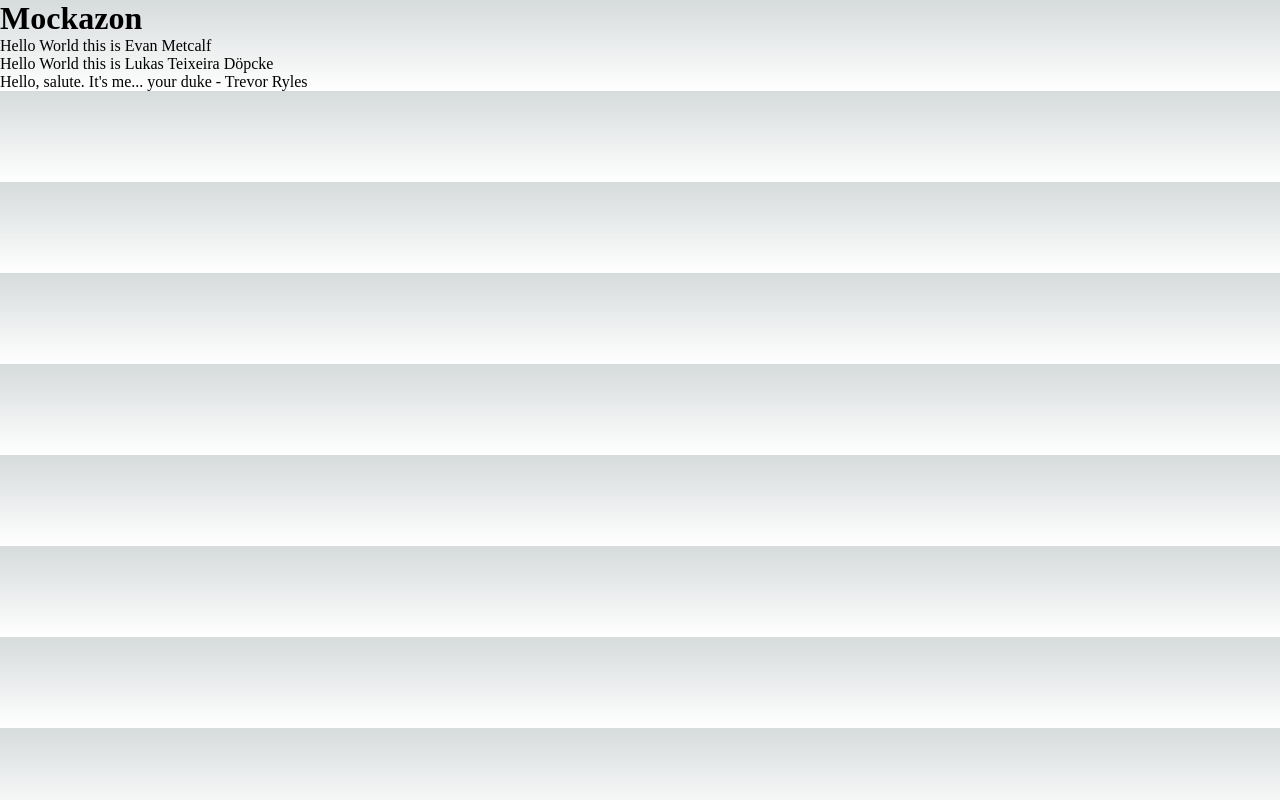
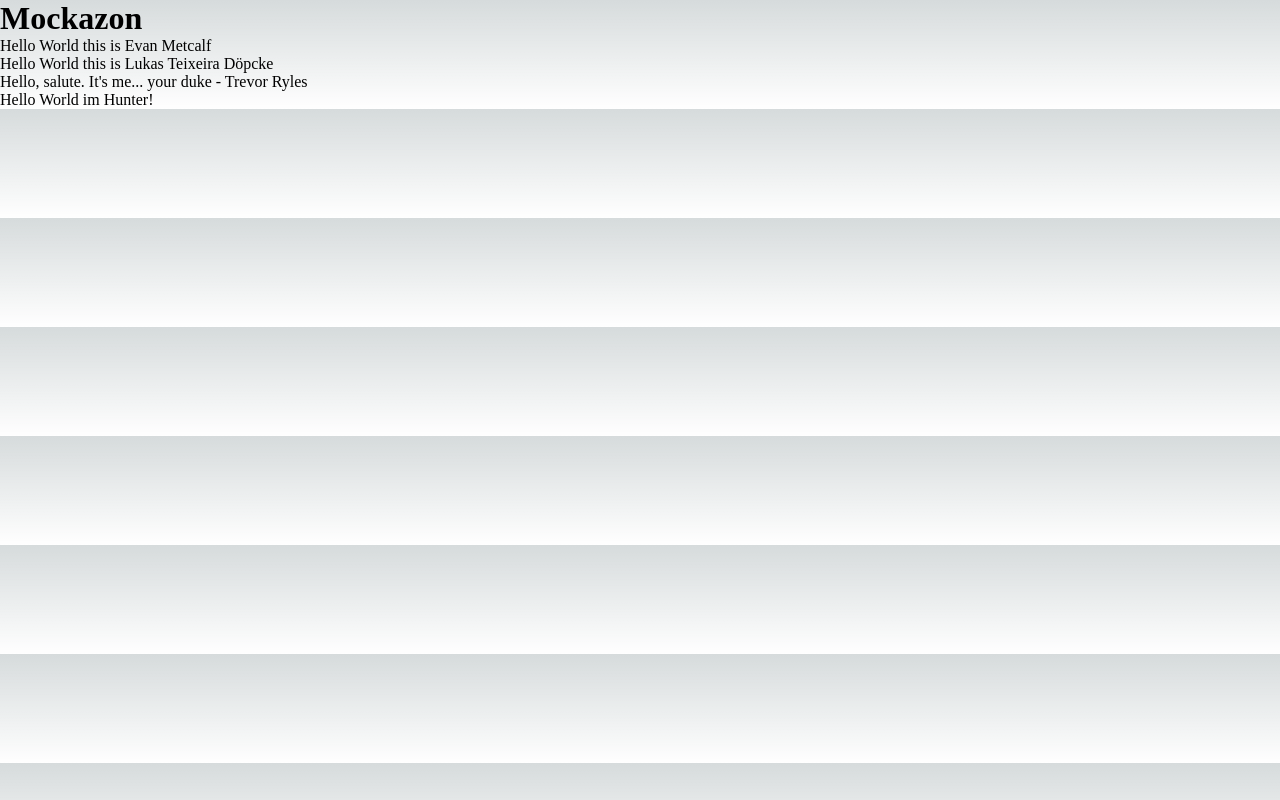
Before and after one commit to HuntTraitor/Mockazon, a Next.js app: page / in a window 1280 px wide. Built offline with nearby package versions, Linux system fonts and the light colour scheme.

Commit message:
Hello World Message #3

```diff
--- a/src/views/App.tsx
+++ b/src/views/App.tsx
@@ -7,6 +7,7 @@ export const App = () => {
       <p>Hello World this is Evan Metcalf</p>
       <p>Hello World this is Lukas Teixeira Döpcke</p>
       <p>Hello, salute. It&apos;s me... your duke - Trevor Ryles</p>
+      <p>Hello World im Hunter!</p>
     </Fragment>
   );
 };
```
